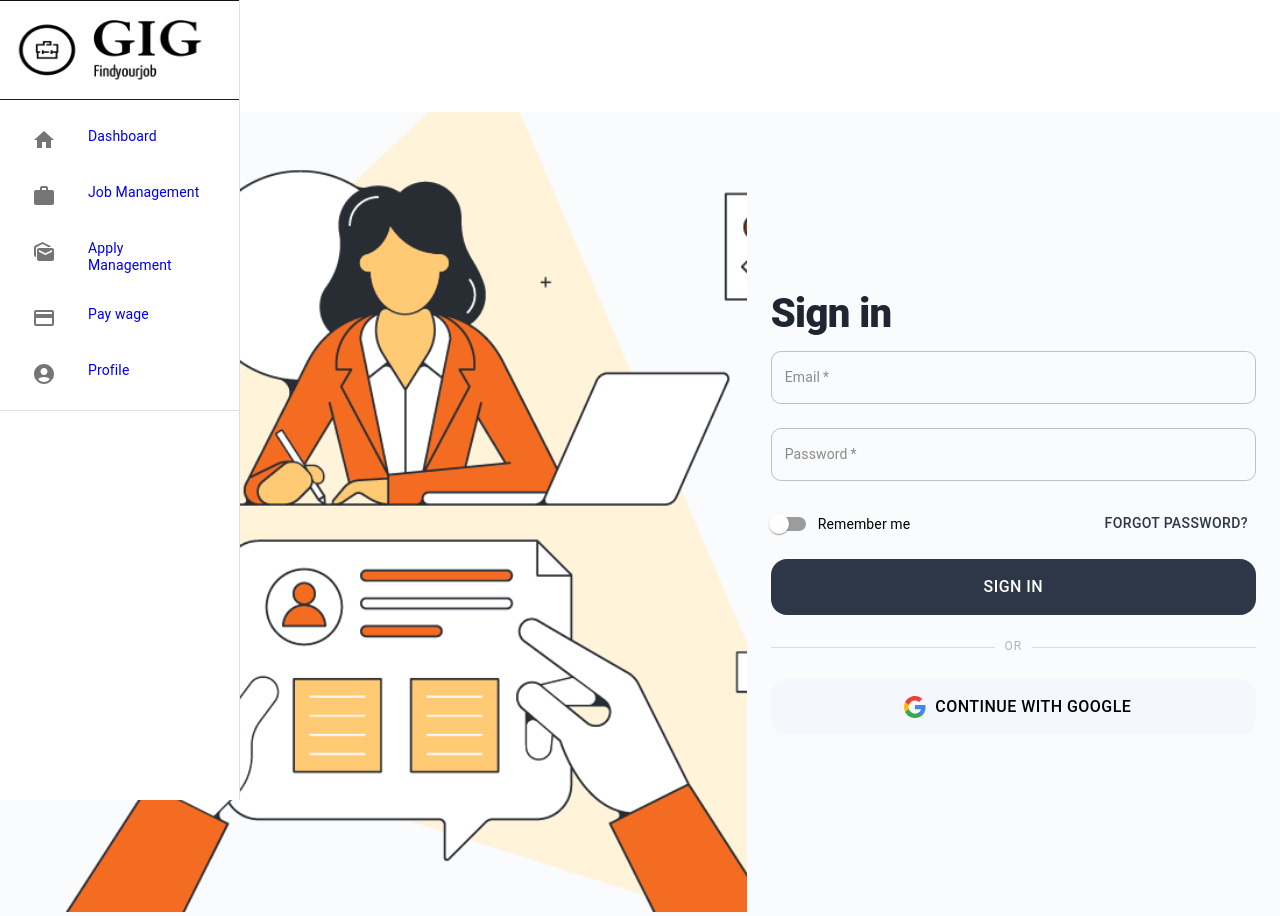
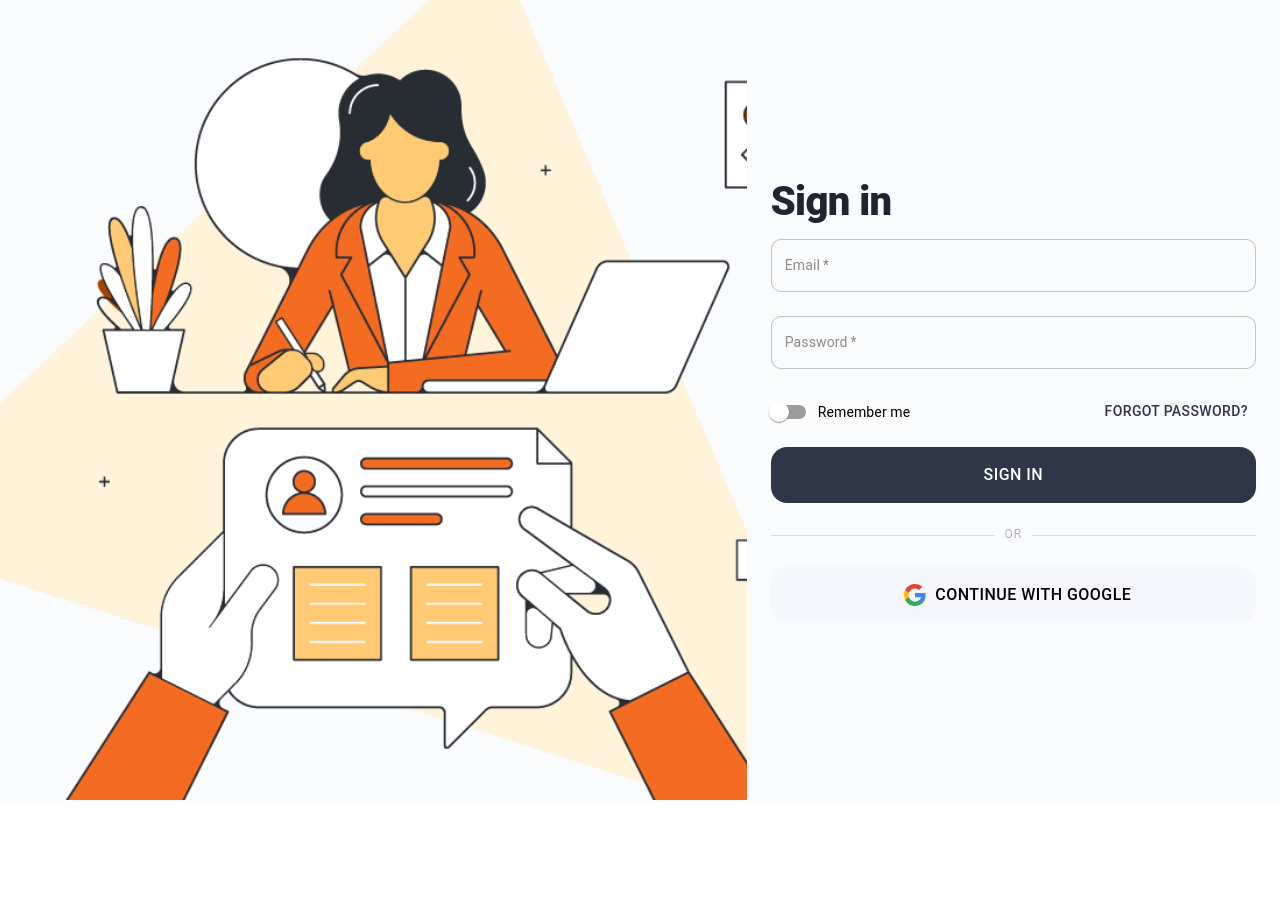
Before and after one commit to quyendqse/gigjob, a React (Create React App) app: page / in a window 1280 px wide. After the commit the page ends 804 px from the top, so only its background shows below. Built offline with nearby package versions, Linux system fonts and the light colour scheme.

Commit message:
fix sidebar

```diff
--- a/src/views/SignIn/SideBar.tsx
+++ b/src/components/Sidebar/SideBar.tsx
@@ -4,27 +4,14 @@ import Box from "@mui/material/Box";
 import CssBaseline from "@mui/material/CssBaseline";
 import Divider from "@mui/material/Divider";
 import Drawer from "@mui/material/Drawer";
-import IconButton from "@mui/material/IconButton";
-import WorkIcon from "@mui/icons-material/Work";
 import List from "@mui/material/List";
 import ListItem from "@mui/material/ListItem";
 import ListItemButton from "@mui/material/ListItemButton";
 import ListItemIcon from "@mui/material/ListItemIcon";
-import ListItemText from "@mui/material/ListItemText";
-import HomeIcon from "@mui/icons-material/Home";
-import MenuIcon from "@mui/icons-material/Menu";
 import Toolbar from "@mui/material/Toolbar";
 import Typography from "@mui/material/Typography";
-import MarkAsUnreadIcon from "@mui/icons-material/MarkAsUnread";
-import PaymentIcon from "@mui/icons-material/Payment";
-import AccountCircleIcon from "@mui/icons-material/AccountCircle";
-import { protectedRoutes } from "../../constants/routes";
-import { useNavigate } from "react-router-dom";
-import { NavLink } from "react-router-dom";
-import { Button, Card, CardMedia } from "@mui/material";
-import { Link } from "react-router-dom";
-import { Image } from "@mui/icons-material";
-import { fontSize } from "@mui/system";
+import { Link, Outlet } from "react-router-dom";
+import { menu } from "../../constants/menu_sidebar";
 const drawerWidth = 240;
 interface Props {
   /**
@@ -42,36 +29,13 @@ export default function SideBar(props: Props) {
     setMobileOpen(!mobileOpen);
   };
 
-  const menu = [
-    {
-      lable: "Dashboard",
-      icon: <HomeIcon />,
-      path: "/home",
-    },
-    {
-      lable: "Job Management",
-      icon: <WorkIcon />,
-      path: "/job-management",
-    },
-    {
-      lable: "Apply Management",
-      icon: <MarkAsUnreadIcon />,
-      path: "/apply-management",
-    },
-    {
-      lable: "Pay wage",
-      icon: <PaymentIcon />,
-      path: "/pay-wage",
-    },
-    {
-      lable: "Profile",
-      icon: <AccountCircleIcon />,
-      path: "/profile",
-    },
-  ];
   const drawer = (
     <Box>
-      <img style={{ width: "260px", height: "100px", marginLeft:'-20px', }} src="/assets/logo.png" />
+      <img
+        style={{ width: "260px", height: "100px", marginLeft: "-20px" }}
+        src="/assets/logo.png"
+        alt="logo"
+      />
 
       <List>
         {menu.map((menu) => {
@@ -81,11 +45,10 @@ export default function SideBar(props: Props) {
                 <Link
                   style={{ textDecoration: "none" }}
                   type="button"
-                  to={menu.path}
-                >
+                  to={menu.path}>
                   <Box sx={{ display: "flex" }}>
                     <ListItemIcon> {menu.icon} </ListItemIcon>
-                    <Typography>{menu.lable}</Typography>
+                    <Typography>{menu.label}</Typography>
                   </Box>
                 </Link>
               </ListItemButton>
@@ -108,15 +71,11 @@ export default function SideBar(props: Props) {
         sx={{
           width: { sm: `calc(100% - ${drawerWidth}px)` },
           ml: { sm: `${drawerWidth}px` },
-        }}
-      >
-
-      </AppBar>
+        }}></AppBar>
       <Box
         component="nav"
         sx={{ width: { sm: drawerWidth }, flexShrink: { sm: 0 } }}
-        aria-label="mailbox folders"
-      >
+        aria-label="mailbox folders">
         {/* The implementation can be swapped with js to avoid SEO duplication of links. */}
         <Drawer
           container={container}
@@ -132,8 +91,7 @@ export default function SideBar(props: Props) {
               boxSizing: "border-box",
               width: drawerWidth,
             },
-          }}
-        >
+          }}>
           {drawer}
         </Drawer>
         <Drawer
@@ -145,8 +103,7 @@ export default function SideBar(props: Props) {
               width: drawerWidth,
             },
           }}
-          open
-        >
+          open>
           {drawer}
         </Drawer>
       </Box>
@@ -156,9 +113,9 @@ export default function SideBar(props: Props) {
           flexGrow: 1,
           p: 3,
           width: { sm: `calc(100% - ${drawerWidth}px)` },
-        }}
-      >
+        }}>
         <Toolbar />
+        <Outlet />
       </Box>
     </Box>
   );
--- /dev/null
+++ b/src/constants/menu_sidebar.tsx
@@ -0,0 +1,32 @@
+import HomeIcon from "@mui/icons-material/Home";
+import WorkIcon from "@mui/icons-material/Work";
+import MarkAsUnreadIcon from "@mui/icons-material/MarkAsUnread";
+import PaymentIcon from "@mui/icons-material/Payment";
+import AccountCircleIcon from "@mui/icons-material/AccountCircle";
+export const menu = [
+  {
+    label: "Dashboard",
+    icon: <HomeIcon />,
+    path: "/home",
+  },
+  {
+    label: "Job Management",
+    icon: <WorkIcon />,
+    path: "/job-management",
+  },
+  {
+    label: "Apply Management",
+    icon: <MarkAsUnreadIcon />,
+    path: "/apply-management",
+  },
+  {
+    label: "Pay wage",
+    icon: <PaymentIcon />,
+    path: "/pay-wage",
+  },
+  {
+    label: "Profile",
+    icon: <AccountCircleIcon />,
+    path: "/profile",
+  },
+];
--- a/src/views/Home.tsx
+++ b/src/pages/Home/Home.tsx
@@ -1,7 +1,7 @@
 import { Box } from "@mui/system";
 import { useNavigate } from "react-router-dom";
-import { logOut } from "../firebase/firebase";
-import SideBar from "./SignIn/SideBar";
+import { logOut } from "../../firebase/firebase";
+import SideBar from "../../components/Sidebar/SideBar";
 // import { Main } from "./SignIn/Main";
 
 function Home() {
@@ -20,11 +20,10 @@ function Home() {
         display: "flex",
         justifyContent: "center",
         alignItems: "center",
-        color:'white',
-        fontSize:'20px',
-        height:'100px'
-      }}
-    >
+        color: "white",
+        fontSize: "20px",
+        height: "100px",
+      }}>
       Homepage
       {/* <button type="button" onClick={logout}>
         Log out
--- a/src/routes/ProtectedRoute.tsx
+++ b/src/routes/ProtectedRoute.tsx
@@ -1,8 +1,9 @@
-import { Navigate, Outlet } from "react-router";
+import { Navigate } from "react-router";
+import SideBar from "../components/Sidebar/SideBar";
 import { currentUser } from "../firebase/firebase";
 
 function ProtectedRoute() {
-  return currentUser() != null ? <Outlet /> : <Navigate to={"/"} />;
+  return currentUser() != null ? <SideBar /> : <Navigate to={"/"} />;
 }
 
 export default ProtectedRoute;
--- a/src/routes/Routers.tsx
+++ b/src/routes/Routers.tsx
@@ -1,36 +1,22 @@
-import { config } from "process";
-
-
 import { BrowserRouter, Route, Routes } from "react-router-dom";
-import App from "../App";
-import { ApplyManagement } from "../components/pages/ApplyManagement";
-import { JobManagement } from "../components/pages/JobManagement";
-import { PayWage } from "../components/pages/PayWage";
 import { protectedRoutes, publicRoutes } from "../constants/routes";
-import Home from "../views/Home";
-import SideBar from "../views/SignIn/SideBar";
 import ProtectedRoute from "./ProtectedRoute";
 import PublicRoute from "./PublicRoute";
 
 function AppRoutes() {
   return (
     <BrowserRouter>
-   <SideBar/>
       <Routes>
-        {/* <Route element={<ProtectedRoute />}>
+        <Route element={<ProtectedRoute />}>
           {protectedRoutes.map((r, index) => (
             <Route key={`proRoute${index}`} path={r.path} element={r.element} />
           ))}
-        </Route> */}
+        </Route>
         <Route element={<PublicRoute />}>
           {publicRoutes.map((r, index) => (
             <Route key={`pubRoute${index}`} path={r.path} element={r.element} />
           ))}
         </Route>
-        <Route> <Route path="/home" element={<Home />}/>  </Route>
-        <Route> <Route path="/job-management" element={<JobManagement />}/>  </Route>
-        <Route> <Route path="/pay-wage" element={<PayWage />}/>  </Route>
-        <Route> <Route path="/apply-management" element={<ApplyManagement />}/>  </Route>
         <Route
           path="*"
           //this jsx is just temporary. This will be update with complete UI later.
@@ -42,11 +28,8 @@ function AppRoutes() {
           }
         />
       </Routes>
-
     </BrowserRouter>
-
   );
 }
 
-
 export default AppRoutes;
```
Also changed, not shown: src/constants/routes.tsx (+5 -5 lines), src/pages/ApplyManagement/ApplyManagement.tsx (renamed from src/components/pages/ApplyManagement.tsx), src/pages/JobManagement/JobManagement.tsx (renamed from src/components/pages/JobManagement.tsx), src/pages/PayWage/PayWage.tsx (renamed from src/components/pages/PayWage.tsx), src/pages/SignIn/SignIn.style.tsx (renamed from src/views/SignIn/SignIn.style.tsx), src/pages/SignIn/SignIn.tsx (renamed from src/views/SignIn/SignIn.tsx).
